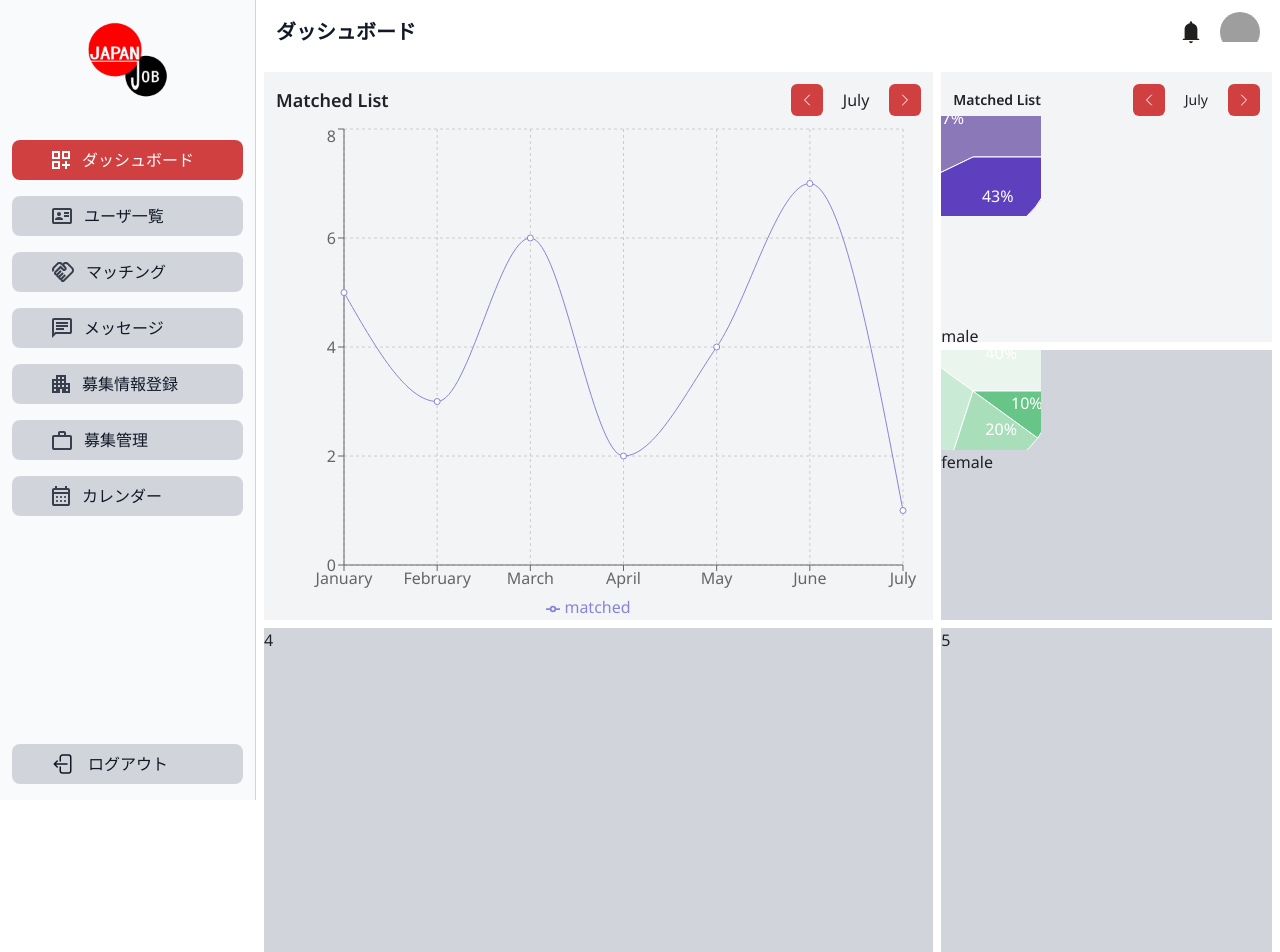
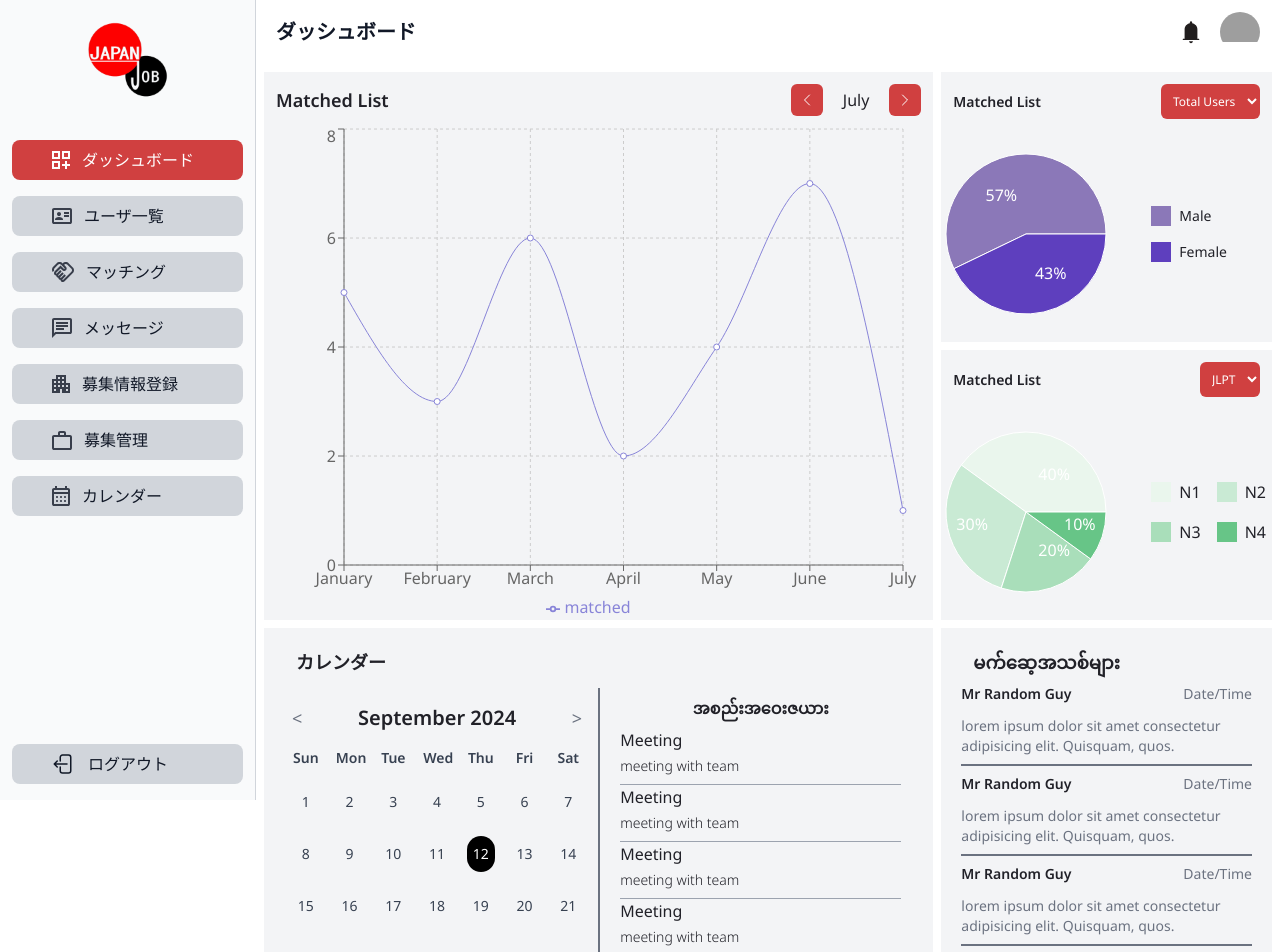
Before and after one commit to DaDDy-chilll/test, a React (Vite) app: page /dashboard in a window 1280 px wide. Shown: the top 952 px of the page. Built offline with nearby package versions, Linux system fonts and the light colour scheme; grey boxes are pictures that could not be loaded.

Commit message:
Dashboard complete

```diff
--- a/src/components/Dashboard/Pichart.tsx
+++ b/src/components/Dashboard/Pichart.tsx
@@ -28,12 +28,11 @@ const renderCustomizedLabel = ({
 
 const Pichart = ({ data = [], colors = [] }: any) => {
   return (
-    <ResponsiveContainer width={100} height={100}>
-      <PieChart width={100} height={100}>
+      <PieChart width={170} height={200}>
         <Pie
           data={data}
-          cx="30%"
-          cy="40%"
+          cx="50%"
+          cy="50%"
           labelLine={false}
           label={renderCustomizedLabel}
           outerRadius={80}
@@ -45,7 +44,6 @@ const Pichart = ({ data = [], colors = [] }: any) => {
           ))}
         </Pie>
       </PieChart>
-    </ResponsiveContainer>
   );
 };
 
--- a/src/components/ui/calendar.tsx
+++ b/src/components/ui/calendar.tsx
@@ -1,64 +1,68 @@
-import * as React from "react"
-import { ChevronLeft, ChevronRight } from "lucide-react"
-import { DayPicker } from "react-day-picker"
+import React, { useState, useEffect } from 'react';
 
-import { cn } from "@/lib/utils"
-import { buttonVariants } from "@/components/ui/button"
+// Utility function to get days in a month
+const getDaysInMonth = (year: any, month: any) => {
+  return new Array(31).fill(null).map((_, i) => new Date(year, month, i + 1)).filter(date => date.getMonth() === month);
+};
 
-export type CalendarProps = React.ComponentProps<typeof DayPicker>
+const Calendar = () => {
+  const today = new Date();
+  const [currentMonth, setCurrentMonth] = useState(today.getMonth());
+  const [currentYear, setCurrentYear] = useState(today.getFullYear());
+  const daysInMonth = getDaysInMonth(currentYear, currentMonth);
 
-function Calendar({
-  className,
-  classNames,
-  showOutsideDays = true,
-  ...props
-}: CalendarProps) {
+  const monthNames = [
+    'January', 'February', 'March', 'April', 'May', 'June',
+    'July', 'August', 'September', 'October', 'November', 'December'
+  ];
+
+  const handlePrevMonth = () => {
+    setCurrentMonth(currentMonth === 0 ? 11 : currentMonth - 1);
+    if (currentMonth === 0) {
+      setCurrentYear(currentYear - 1);
+    }
+  };
+
+  const handleNextMonth = () => {
+    setCurrentMonth(currentMonth === 11 ? 0 : currentMonth + 1);
+    if (currentMonth === 11) {
+      setCurrentYear(currentYear + 1);
+    }
+  };
+
   return (
-    <DayPicker
-      showOutsideDays={showOutsideDays}
-      className={cn("p-3", className)}
-      classNames={{
-        months: "flex flex-col sm:flex-row space-y-4 sm:space-x-4 sm:space-y-0",
-        month: "space-y-4",
-        caption: "flex justify-center pt-1 relative items-center",
-        caption_label: "text-sm font-medium",
-        nav: "space-x-1 flex items-center",
-        nav_button: cn(
-          buttonVariants({ variant: "outline" }),
-          "h-7 w-7 bg-transparent p-0 opacity-50 hover:opacity-100"
-        ),
-        nav_button_previous: "absolute left-1",
-        nav_button_next: "absolute right-1",
-        table: "w-full border-collapse space-y-1",
-        head_row: "flex",
-        head_cell:
-          "text-muted-foreground rounded-md w-9 font-normal text-[0.8rem]",
-        row: "flex w-full mt-2",
-        cell: "h-9 w-9 text-center text-sm p-0 relative [&:has([aria-selected].day-range-end)]:rounded-r-md [&:has([aria-selected].day-outside)]:bg-accent/50 [&:has([aria-selected])]:bg-accent first:[&:has([aria-selected])]:rounded-l-md last:[&:has([aria-selected])]:rounded-r-md focus-within:relative focus-within:z-20",
-        day: cn(
-          buttonVariants({ variant: "ghost" }),
-          "h-9 w-9 p-0 font-normal aria-selected:opacity-100"
-        ),
-        day_range_end: "day-range-end",
-        day_selected:
-          "bg-primary text-primary-foreground hover:bg-primary hover:text-primary-foreground focus:bg-primary focus:text-primary-foreground",
-        day_today: "bg-accent text-accent-foreground",
-        day_outside:
-          "day-outside text-muted-foreground opacity-50 aria-selected:bg-accent/50 aria-selected:text-muted-foreground aria-selected:opacity-30",
-        day_disabled: "text-muted-foreground opacity-50",
-        day_range_middle:
-          "aria-selected:bg-accent aria-selected:text-accent-foreground",
-        day_hidden: "invisible",
-        ...classNames,
-      }}
-      components={{
-        IconLeft: ({ ...props }) => <ChevronLeft className="h-4 w-4" />,
-        IconRight: ({ ...props }) => <ChevronRight className="h-4 w-4" />,
-      }}
-      {...props}
-    />
-  )
-}
-Calendar.displayName = "Calendar"
+    <div className="calendar-container max-w-md mx-auto p-4">
+      {/* Calendar Header */}
+      <div className="calendar-header flex justify-between items-center mb-4">
+        <button onClick={handlePrevMonth} className="text-lg text-gray-500 hover:text-black">
+          &lt;
+        </button>
+        <div className="text-xl font-semibold">
+          {monthNames[currentMonth]} {currentYear}
+        </div>
+        <button onClick={handleNextMonth} className="text-lg text-gray-500 hover:text-black">
+          &gt;
+        </button>
+      </div>
 
-export { Calendar }
+      {/* Calendar Grid */}
+      <div className="grid grid-cols-7 gap-4 text-center text-sm text-gray-700">
+        {['Sun', 'Mon', 'Tue', 'Wed', 'Thu', 'Fri', 'Sat'].map((day, index) => (
+          <div key={index} className="font-semibold">
+            {day}
+          </div>
+        ))}
+        {daysInMonth.map((date, index) => (
+          <div
+            key={index}
+            className={`py-2 ${date.getDate() === today.getDate() && currentMonth === today.getMonth() ? 'bg-black text-white rounded-full' : ''}`}
+          >
+            {date.getDate()}
+          </div>
+        ))}
+      </div>
+    </div>
+  );
+};
+
+export default Calendar;
--- a/src/lang/jp.tsx
+++ b/src/lang/jp.tsx
@@ -44,5 +44,6 @@ export const jp = {
   "workExperience":"Work Experience",
   "meetings":"အစည်းအဝေးဇယား",
   "aiChat":"Ai ဘာသာပြန်",
-  "adminHelp":"အဒ်မင်အကူအညီ"
+  "adminHelp":"အဒ်မင်အကူအညီ",
+  "newMessages":"မက်ဆေ့အသစ်များ"
 };
--- a/src/screens/DashboardScreen.tsx
+++ b/src/screens/DashboardScreen.tsx
@@ -1,12 +1,18 @@
 import LineCharts from "@/components/Dashboard/LineChart";
 import Pichart from "@/components/Dashboard/Pichart";
+import { jp } from "@/lang/jp";
 import Layout from "@/layouts/Layout";
 import { motion } from "framer-motion";
+import Calendar from "@/components/ui/calendar";
+import { useState } from "react";
+import EventListItem from "@/components/CalendarScreen/EventListItem";
+import { events } from "@/constants";
 // import OverviewCard from '@/components/Dashboard/OverviewCard';
 // import UpcomingMeetingsCard from '@/components/Dashboard/UpcomingMeetingsCard';
 // import CalendarCard from '@/components/Dashboard/CalendarCard';
 // import RecentActivityCard from '@/components/Dashboard/RecentActivityCard';
 const DashboardScreen = () => {
+  const [date, setDate] = useState<Date | undefined>(new Date());
   const data = [
     {
       name: "January",
@@ -124,73 +130,121 @@ const DashboardScreen = () => {
 
         {/* User Pie Chart */}
         <div className="bg-gray-100 col-start-5 col-end-7 row-start-1 row-end-2">
-          <div className="relative w-full h-full">
-
           <div className="flex justify-between items-center mx-3 mt-3">
             <h1 className="text-sm font-semibold">Matched List</h1>
             <div className="flex items-center gap-x-5">
-              <button className="p-2 rounded-md bg-primaryColor text-white">
-                <svg
-                  xmlns="http://www.w3.org/2000/svg"
-                  fill="none"
-                  viewBox="0 0 24 24"
-                  strokeWidth={1.5}
-                  stroke="currentColor"
-                  className="size-4"
-                >
-                  <path
-                    strokeLinecap="round"
-                    strokeLinejoin="round"
-                    d="M15.75 19.5 8.25 12l7.5-7.5"
-                  />
-                </svg>
-              </button>
-              <p className="text-sm">July</p>
-              <button className="p-2 rounded-md bg-primaryColor text-white">
-                <svg
-                  xmlns="http://www.w3.org/2000/svg"
-                  fill="none"
-                  viewBox="0 0 24 24"
-                  strokeWidth={1.5}
-                  stroke="currentColor"
-                  className="size-4"
-                >
-                  <path
-                    strokeLinecap="round"
-                    strokeLinejoin="round"
-                    d="m8.25 4.5 7.5 7.5-7.5 7.5"
-                  />
-                </svg>
-              </button>
+              <select className="bg-primaryColor text-white p-2 rounded-md text-xs">
+                <option value="all" defaultChecked>
+                  Total Users
+                </option>
+                <option value="male">Male</option>
+                <option value="female">Female</option>
+              </select>
             </div>
           </div>
 
-       <div className="w-40 h-52">
+          <div className="w-full h-full flex justify-start items-center pb-10">
             <Pichart data={genderData} colors={["#8B78B8", "#5E3FBE"]} />
+
+            <div className="flex flex-col items-start justify-center ml-10 gap-y-4">
+              <div className="flex items-center gap-x-2">
+                <div className="w-5 h-5 bg-[#8B78B8]"></div>
+                <p className="text-sm">Male</p>
               </div>
-
-         <div className="absoute top-10 left-0">
-            <h1>male</h1>
+              <div className="flex items-center gap-x-2">
+                <div className="w-5 h-5 bg-[#5E3FBE]"></div>
+                <p className="text-sm">Female</p>
+              </div>
+            </div>
           </div>
         </div>
 
+        {/* Laungauge Pie Chart */}
+        <div className="bg-gray-100 col-start-5 col-end-7 row-start-2 row-end-3">
+          <div className="flex justify-between items-center mx-3 mt-3">
+            <h1 className="text-sm font-semibold">Matched List</h1>
+            <div className="flex items-center gap-x-5">
+              <select className="bg-primaryColor text-white p-2 rounded-md text-xs">
+                <option value="all" defaultChecked>
+                  JLPT
+                </option>
+                <option value="JLPT N4">N4</option>
+                <option value="JLPT N5">N5</option>
+                <option value="JLPT N3">N3</option>
+                <option value="JLPT N2">N2</option>
+                <option value="JLPT N1">N1</option>
+              </select>
             </div>
-
-         {/* Laungauge Pie Chart */}
-        <div className="bg-gray-300 col-start-5 col-end-7 row-start-2 row-end-3">
+          </div>
+          <div className="w-full h-full flex justify-start items-center pb-10">
             <Pichart
               data={languageData}
               colors={["#EAF6ED", "#C9EAD4", "#A9DEBA", "#67C587"]}
             />
-            <div className="absoute top-0 right-0">
-            <h1>female</h1>
+
+            <div className="grid grid-cols-2 grid-flow-row ml-10 gap-4">
+              <div className="flex items-center gap-x-2">
+                <div className="w-5 h-5 bg-[#EAF6ED]"></div>
+                <p>N1</p>
+              </div>
+              <div className="flex items-center gap-x-2">
+                <div className="w-5 h-5 bg-[#C9EAD4]"></div>
+                <p>N2</p>
+              </div>
+              <div className="flex items-center gap-x-2">
+                <div className="w-5 h-5 bg-[#A9DEBA]"></div>
+                <p>N3</p>
+              </div>
+              <div className="flex items-center gap-x-2">
+                <div className="w-5 h-5 bg-[#67C587]"></div>
+                <p>N4</p>
               </div>
             </div>
-        <div className="bg-gray-300 col-span-4 col-start-1 row-start-3 row-end-5">
-          4
           </div>
-        <div className="bg-gray-300 col-start-5 col-end-7 row-start-3 row-end-5">
-          5
+        </div>
+
+        {/* Calendar */}
+        <div className="bg-gray-100 col-span-4 col-start-1 row-start-3 row-end-5">
+          <div className="w-full ">
+            <h1 className="text-lg font-semibold mx-3 px-5 pt-5">{jp.calendar}</h1>
+            <div className="flex items-start justify-between p-3">
+              <div className=" col-span-3 w-full">
+                <Calendar />
+              </div>
+              <div className="col-span-2 w-full pb-4 border-l-2 border-gray-500">
+                <h1 className="text-base font-semibold text-center my-2">{jp.meetings}</h1>
+                <div className="w-full h-[calc(100vh-360px)] overflow-y-auto ">
+                {
+                events.map((event,index) => {
+                  return <EventListItem key={index} event={event} />
+                })
+              }
+                </div>
+                <div className="text-end pt-3">
+                  <button className="text-sm text-gray-500">See More &gt;&gt;</button>
+                </div>
+              </div>
+            </div>
+          </div>
+        </div>
+
+        {/* New Messages */}
+        <div className="bg-gray-100 col-start-5 col-end-7 row-start-3 row-end-5">
+          <h1 className="text-lg font-semibold mx-3 px-5 pt-5">{jp.newMessages}</h1>
+          <div className="w-full h-[calc(100vh-300px)]  overflow-y-auto px-5">
+            {Array.from({ length: 5 }).map((_, index) => (
+              <div key={index} className="flex items-start flex-col gap-x-2 w-full py-2 border-b-2 border-gray-500">
+                <div className="flex items-center justify-between w-full mb-3">
+                  <h1 className="text-sm font-semibold">Mr Random Guy</h1>
+                  <p className="text-sm text-gray-500">Date/Time</p>
+                </div>
+                <p className="text-sm text-gray-500">lorem ipsum dolor sit amet consectetur adipisicing elit. Quisquam, quos.</p>
+              </div>
+            ))}
+          </div>
+          <div className="text-end pt-2">
+                  <button className="text-sm text-gray-500">See More &gt;&gt;</button>
+                </div>
         </div>
       </motion.div>
     </Layout>
```
Lines whose indentation alone changed are shown as unchanged.
